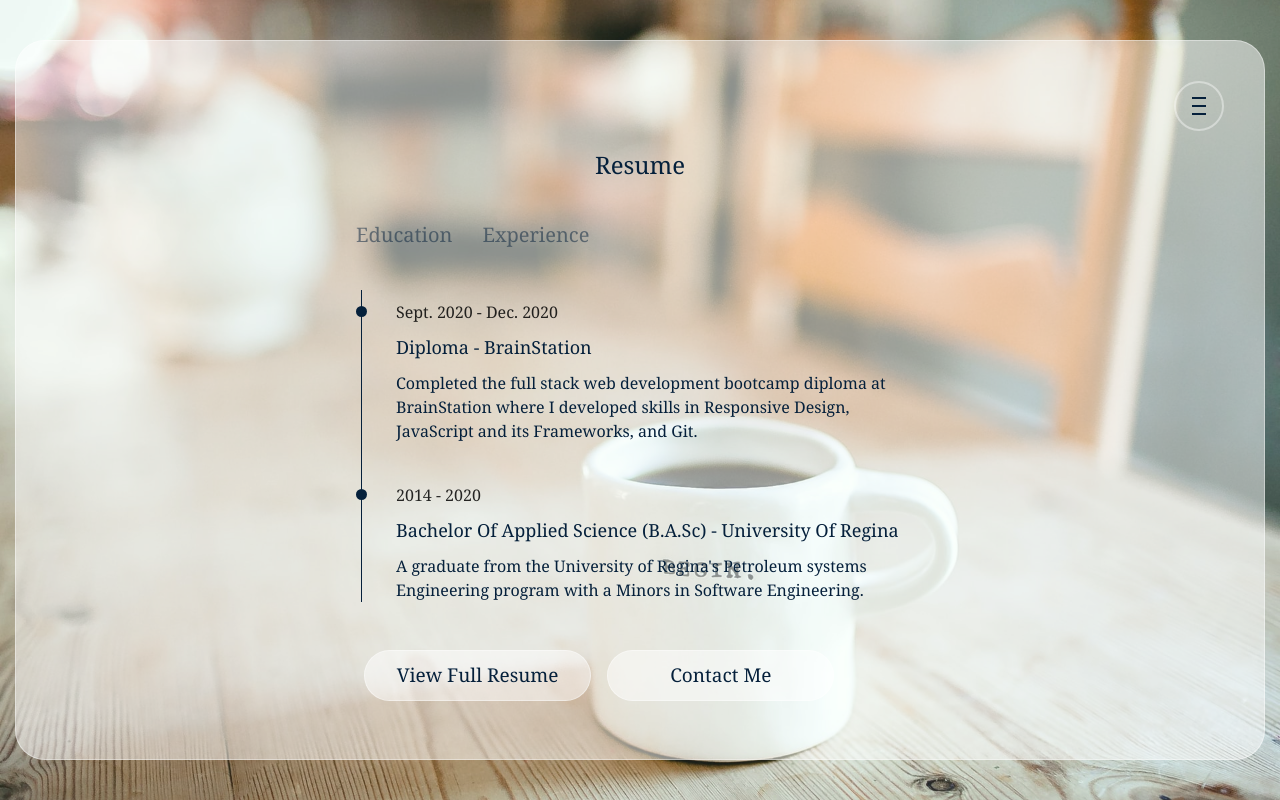
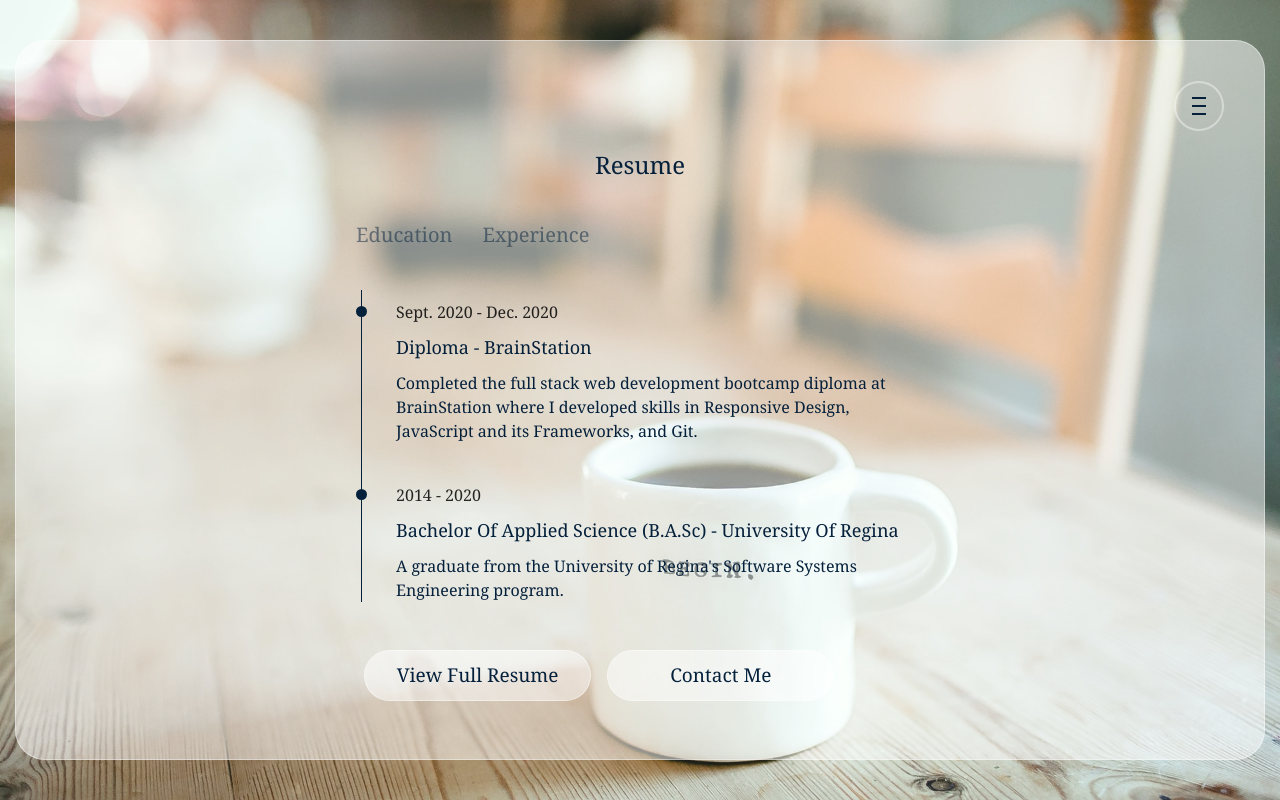
Before and after one commit to amar-eng/newportfolio, a React (Create React App) app: page /resume in a window 1280 px wide. Built offline with nearby package versions, Linux system fonts and the light colour scheme.

Commit message:
resume upload

```diff
--- a/src/components/Education.js
+++ b/src/components/Education.js
@@ -24,8 +24,8 @@ const Education = () => {
               <span>university of regina</span>
             </h4>
             <p>
-              A graduate from the University of Regina's Petroleum systems
-              Engineering program with a Minors in Software Engineering.
+              A graduate from the University of Regina's Software Systems
+              Engineering program.
             </p>
           </div>
         </div>
--- a/src/pages/Resumepage.js
+++ b/src/pages/Resumepage.js
@@ -2,7 +2,7 @@ import React, { useState } from "react";
 import Navbar from "../components/Navbar";
 import { Link } from "react-router-dom";
 import "./Styles.scss";
-import pdf from "../assets/pdf/Amar__Resume.pdf";
+import pdf from "../assets/pdf/Amar-Resume.pdf";
 import Work from "../components/Work";
 import Education from "../components/Education";
 const Resumepage = () => {
```
Also changed, not shown: 1 other file (tests, documents, lock files or other folders).
